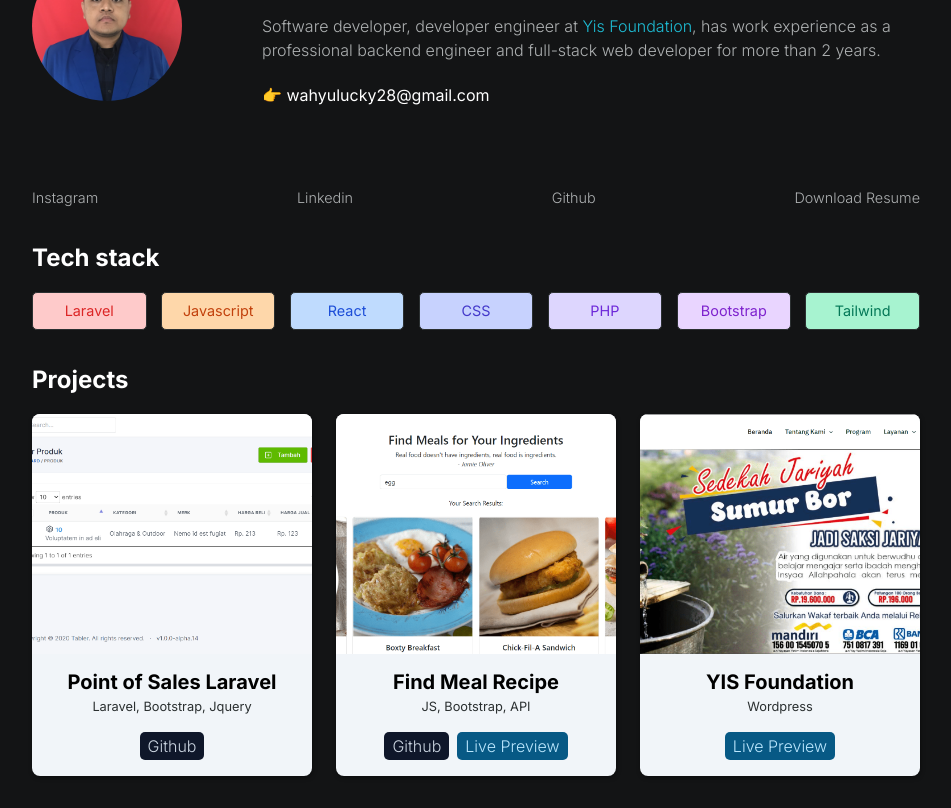
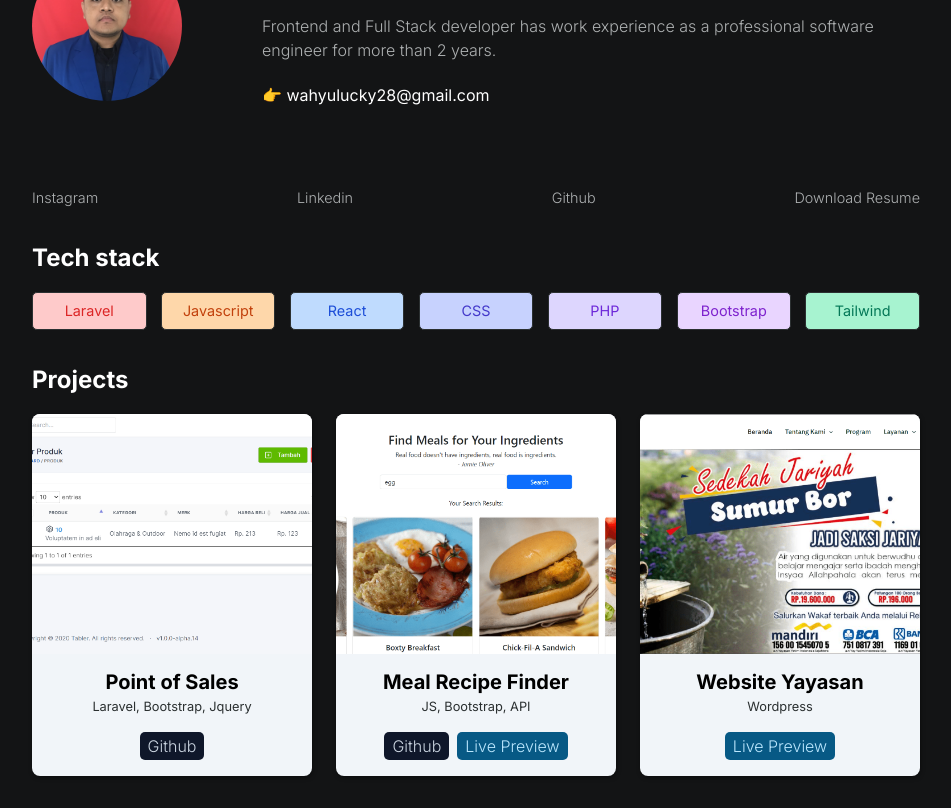
Before and after one commit to wahyu28/wahyupratama.my.id, a plain HTML site: page index.html in a window 1280 px wide. Shown: the part 135-943 px from the top of the page, without its empty margins (164-1115 px from the left). Drawn offline with Linux system fonts and the light colour scheme.

Commit message:
commit change

```diff
--- a/index.html
+++ b/index.html
@@ -18,9 +18,8 @@
 
             <div class="section--page__text">
                 <h1 id="user-name">Wahyu Pratama</h1>
-                <p id="bio">Software developer, developer engineer at <a href="https://yis.foundation.com/"
-                        target="_blank">Yis Foundation</a>, has work experience as a professional backend engineer and
-                    full-stack web developer for more than 2 years.</p>
+                <p id="bio">Frontend and Full Stack developer has work experience as a professional
+                    software engineer for more than 2 years.</p>
                 <p id="email">👉 wahyulucky28@gmail.com</p>
             </div>
         </section>
@@ -54,7 +53,7 @@
             <ul class="card-wrapper">
                 <li class="card">
                     <img src="./assets/images/heymart.png" alt="">
-                    <h3>Point of Sales Laravel</h3>
+                    <h3>Point of Sales</h3>
                     <p>Laravel, Bootstrap, Jquery</p>
                     <div class="card-action">
                         <a href="https://github.com/wahyu28/heymart" class="action-github" target="_blank">Github</a>
@@ -63,7 +62,7 @@
 
                 <li class="card">
                     <img src="./assets/images/find-meal.png" alt="">
-                    <h3>Find Meal Recipe</h3>
+                    <h3>Meal Recipe Finder</h3>
                     <p>JS, Bootstrap, API </p>
                     <div class="card-action">
                         <a href="https://github.com/wahyu28/laravel-ecommerce-application" class="action-github"
@@ -75,7 +74,7 @@
 
                 <li class="card">
                     <img src="./assets/images/yis.png" alt="">
-                    <h3>YIS Foundation</h3>
+                    <h3>Website Yayasan</h3>
                     <p>Wordpress</p>
                     <div class="card-action">
                         <a href="https://yis.foundation/" class="action-live" target="_blank">Live Preview</a>
--- a/styles/media.css
+++ b/styles/media.css
@@ -5,7 +5,7 @@
   }
 
   #wrapper--hero {
-    gap: 1em;
+    gap: 2rem;
     flex-direction: column;
   }
 
```
